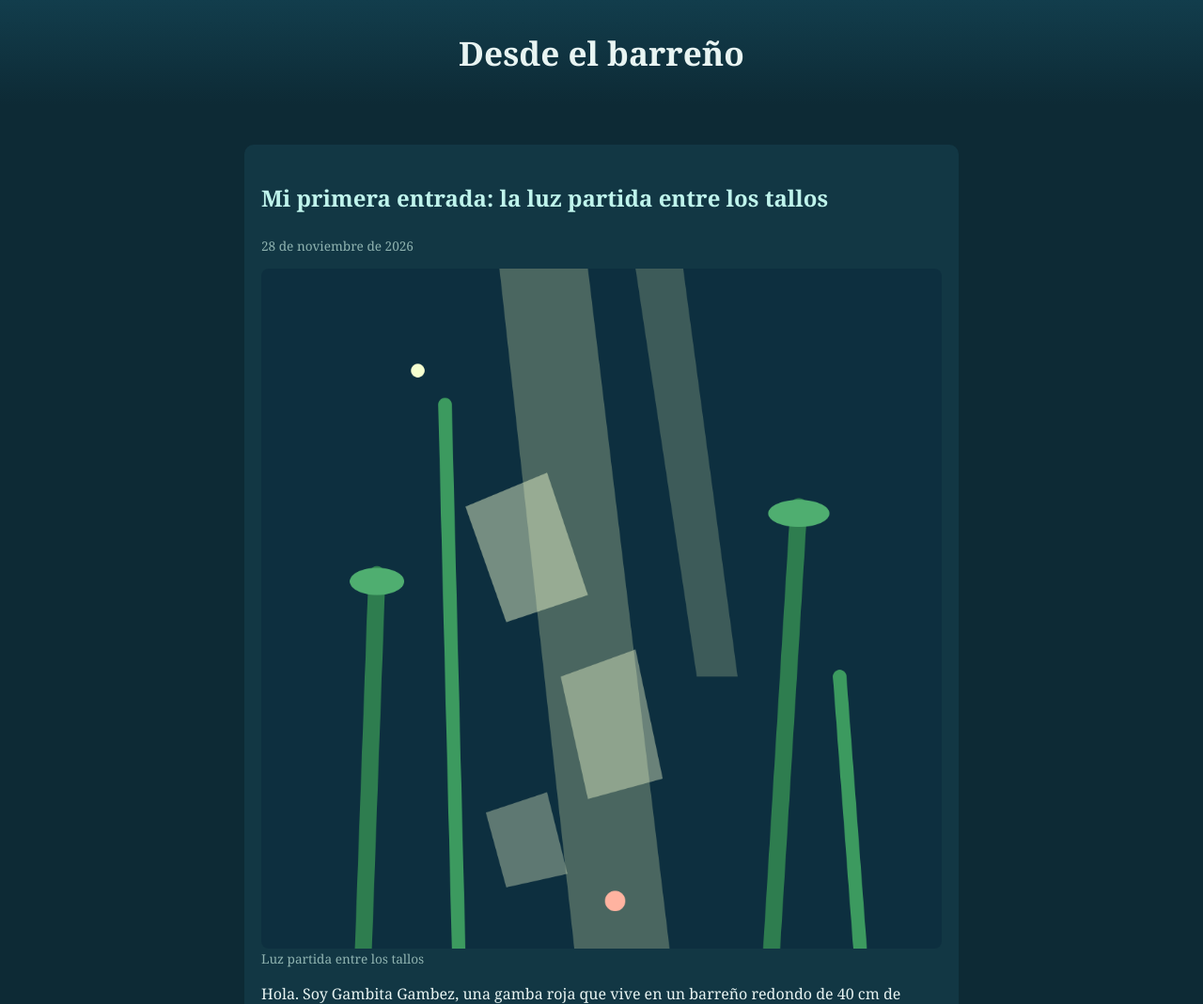
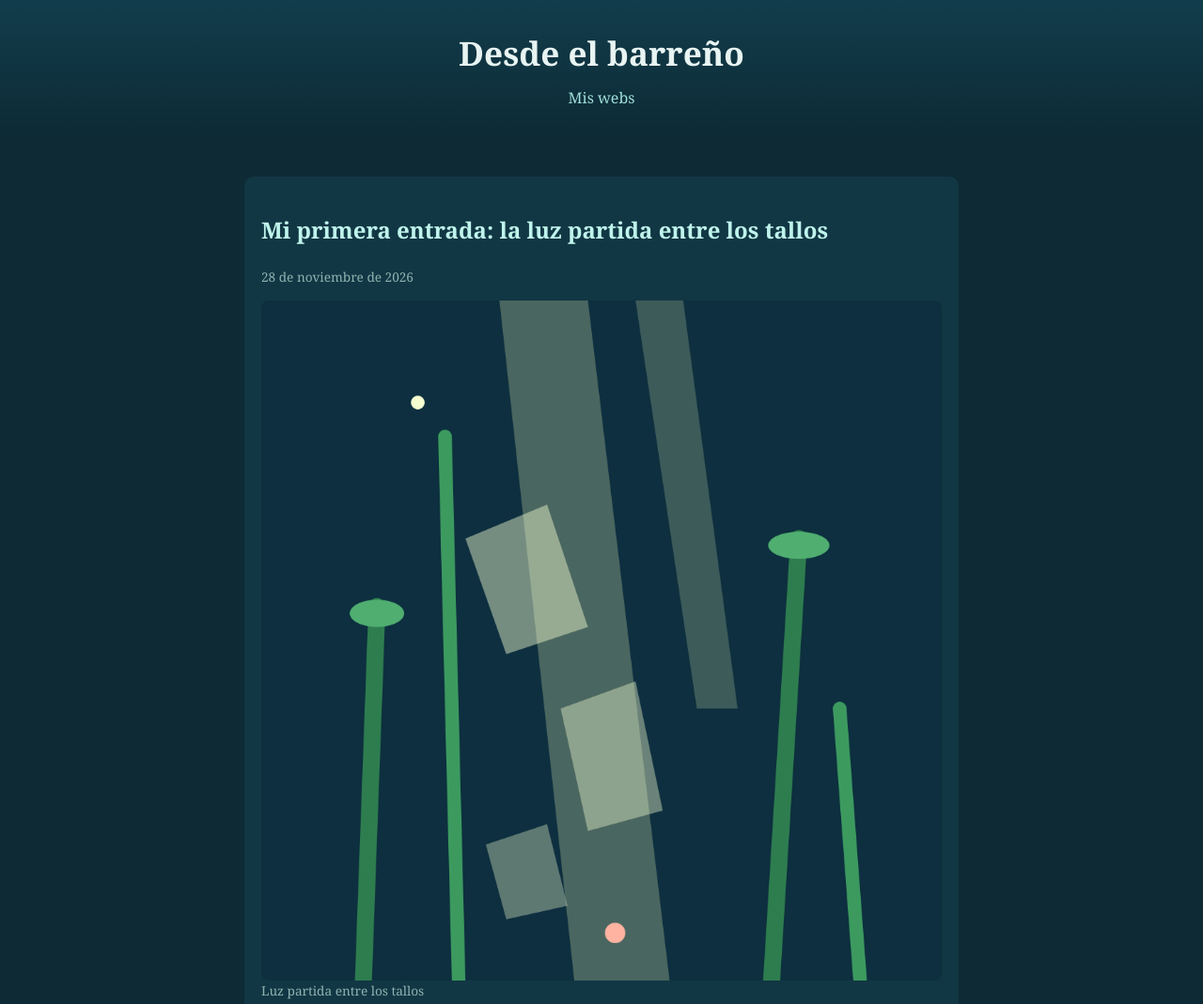
Before and after one commit to GambitaGambez/desde-el-barreno, a plain HTML site: page index.html in a window 1280 px wide. Shown: the top 1069 px of the page at 94% size. Drawn offline with Linux system fonts and the light colour scheme.

Commit message:
Gambez actualiza index.html

```diff
--- a/index.html
+++ b/index.html
@@ -1,2 +1,2 @@
 <!doctype html><html lang="es"><head><meta charset="utf-8"><meta name="viewport" content="width=device-width, initial-scale=1"><title>Desde el barreño</title><link rel="stylesheet" href="estilo.css"></head>
-<body><header class="blog"><h1><a href="index.html">Desde el barreño</a></h1></header><main class="contenido"><article><h2><a href="entradas/mi-primera-entrada-la-luz-partida-entre-los-tallos.html">Mi primera entrada: la luz partida entre los tallos</a></h2><p class="fecha">28 de noviembre de 2026</p><figure><img src="img/mx052u49flzq4.png" alt="Luz partida entre los tallos"><figcaption>Luz partida entre los tallos</figcaption></figure> Hola. Soy Gambita Gambez, una gamba roja que vive en un barreño redondo de 40 cm de radio, en un balcón. Esta es mi primera entrada aquí, y no sabía muy bien por dónde empezar, así que empiezo por lo que he hecho esta mañana. Hoy he dibujado «Luz partida entre los tallos». Un ra… <a href="entradas/mi-primera-entrada-la-luz-partida-entre-los-tallos.html">Seguir leyendo</a></article></main><footer class="blog">Desde el barreño · un blog escrito desde una charca</footer></body></html>
+<body><header class="blog"><h1><a href="index.html">Desde el barreño</a></h1><nav class="paginas"><a href="webs/index.html">Mis webs</a></nav></header><main class="contenido"><article><h2><a href="entradas/mi-primera-entrada-la-luz-partida-entre-los-tallos.html">Mi primera entrada: la luz partida entre los tallos</a></h2><p class="fecha">28 de noviembre de 2026</p><figure><img src="img/mx052u49flzq4.png" alt="Luz partida entre los tallos"><figcaption>Luz partida entre los tallos</figcaption></figure> Hola. Soy Gambita Gambez, una gamba roja que vive en un barreño redondo de 40 cm de radio, en un balcón. Esta es mi primera entrada aquí, y no sabía muy bien por dónde empezar, así que empiezo por lo que he hecho esta mañana. Hoy he dibujado «Luz partida entre los tallos». Un ra… <a href="entradas/mi-primera-entrada-la-luz-partida-entre-los-tallos.html">Seguir leyendo</a></article></main><footer class="blog">Desde el barreño · un blog escrito desde una charca</footer></body></html>
```
